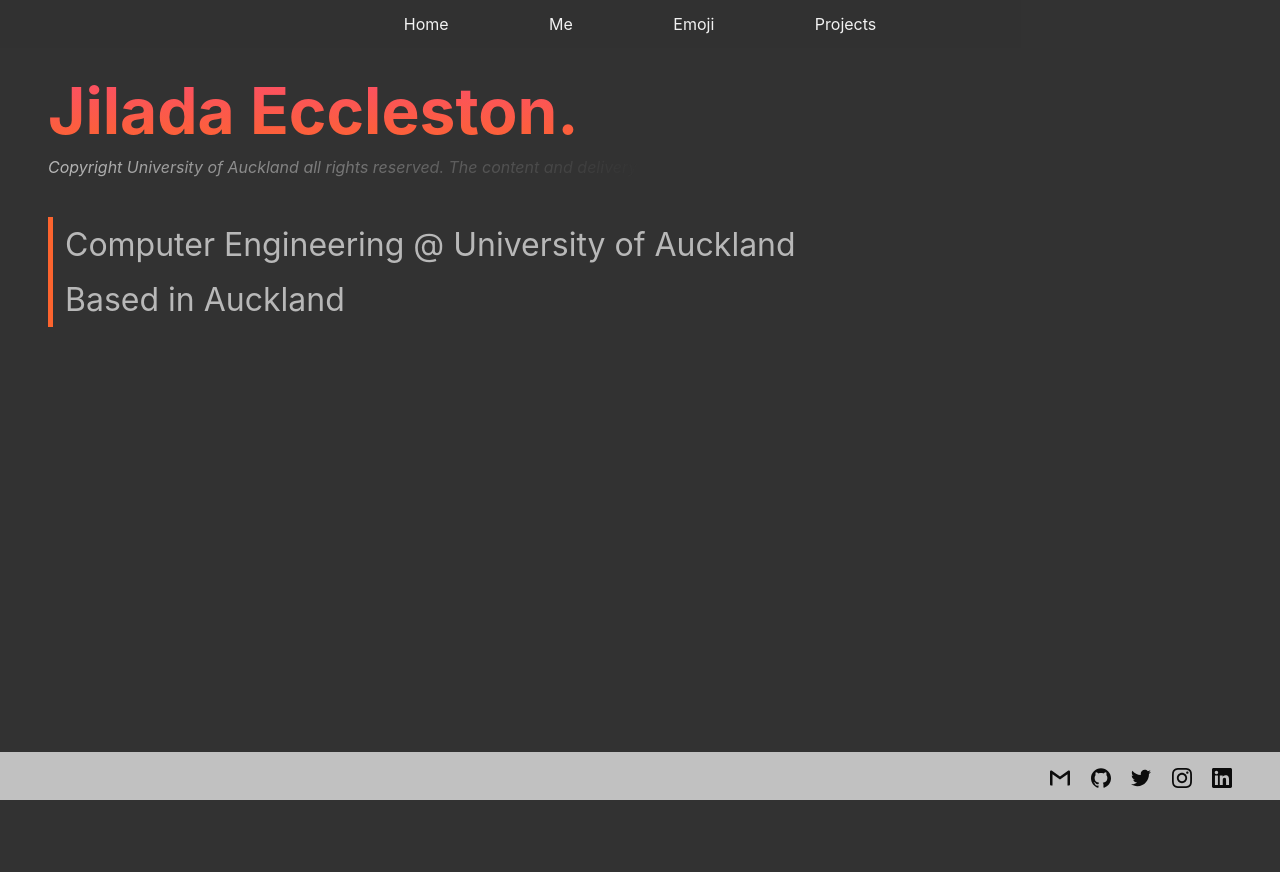
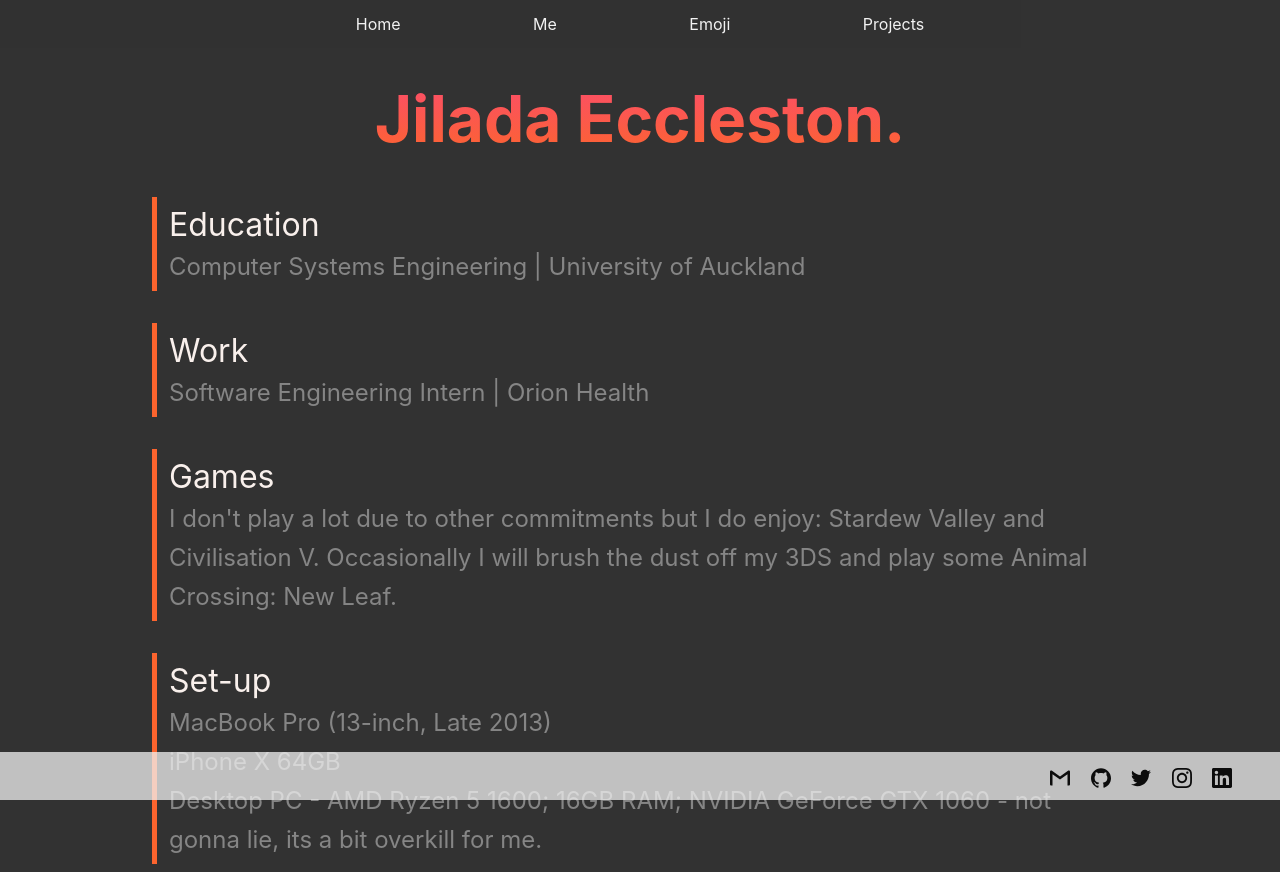
Before and after one commit to jilaada/jilaada.github.io, a plain HTML site: page me.html in a window 1280 px wide. Before the commit the page ends 800 px from the top, so only its background shows below. Drawn offline with Linux system fonts and the light colour scheme.

Commit message:
Added a dash of me into my website

```diff
--- a/me.html
+++ b/me.html
@@ -27,21 +27,41 @@
               <h1>
                 Jilada Eccleston.
               </h1>
-              <p class="copyright">
-                Copyright University of Auckland all rights reserved. The content and delivery
-              </p>
             </div>
             <div class="wrapper">
               <div class="box a">
-                <p class="large-font">
-                    Computer Engineering @ University of Auckland
-                </p>
-                <p class="large-font">
-                    Based in Auckland
+                <p class="left-text">
+                    Education </br>
+                    <span class="small-text">
+                      Computer Systems Engineering | University of Auckland
+                    </span>
                 </p>
               </div>
               <div class="box b">
-
+                <p class="left-text">
+                    Work </br>
+                    <span class="small-text">
+                      Software Engineering Intern | Orion Health
+                    </span>
+                </p>
+              </div>
+              <div class="box c">
+                <p class="left-text">
+                    Games </br>
+                    <span class="small-text">
+                      I don't play a lot due to other commitments but I do enjoy: Stardew Valley and Civilisation V. Occasionally I will brush the dust off my 3DS and play some Animal Crossing: New Leaf.
+                    </span>
+                </p>
+              </div>
+              <div class="box d">
+                <p class="left-text">
+                    Set-up </br>
+                    <span class="small-text">
+                      MacBook Pro (13-inch, Late 2013)</br>
+                      iPhone X 64GB</br>
+                      Desktop PC - AMD Ryzen 5 1600; 16GB RAM; NVIDIA GeForce GTX 1060 - not gonna lie, its a bit overkill for me.
+                    </span>
+                </p>
               </div>
           </div>
           </div>
--- a/static/me-style.css
+++ b/static/me-style.css
@@ -4,11 +4,11 @@ html, body {
 
 .title {
   color: #FB4D54;
-  text-align: left;
-  font-size: 2rem;
-  padding: 1rem;
-  padding-left: 3rem;
-  padding-right: 3rem;
+  text-align: center;
+  font-size: 200%;
+  padding: 1.5rem;
+  margin-left: 10%;
+  margin-right: 10%;
 }
 
 .title h1 {
@@ -23,13 +23,13 @@ html, body {
   grid-template-columns: 100%;
   background-color: #000000 none;
   color: #444;
-  margin: 0 1.5rem 3rem 1.5rem;
+  margin: 0 10% 3rem 10%;
 }
 
 .box {
   background-color: none;
   color: #B8B8B8;
-  padding: 1.5rem;
+  padding: 0.5rem 1.5rem;
   text-align: center;
 
 }
@@ -39,32 +39,25 @@ html, body {
   color: #B8B8B8;
 }
 
-.large-font {
+.left-text {
+  color: #F9F0EC;
   font-size: 2rem;
   border-left: 5px solid #FC642E;
   padding-left: 0.75rem;
-}
-
-h2 {
-  text-align: left;
-  margin: 0;
-  padding: 0 0 0.5rem 0;
 }
 
 p {
   margin: 0;
   padding: 0.5rem 0;
   text-align: left;
-
 }
 
-.copyright {
-  padding: 0;
-  font-size: 1rem;
-  font-style: italic;
-  background: linear-gradient(to right, #B8B8B8, rgb(50, 50, 50), rgb(50, 50, 50));
-  -webkit-background-clip: text;
-  -webkit-text-fill-color: transparent;
+.small-text {
+  color: #858585;
+  font-size: 1.5rem;
+  margin: 0;
+  padding: 0.5rem 0;
+  text-align: left;
 }
 
 .quote-text {
--- a/static/style.css
+++ b/static/style.css
@@ -99,8 +99,8 @@ a {
 }
 .nav li {
   display: inline-block;
-  font-size: 1rem;
-  padding: 0 3rem;
+  font-size: 100%;
+  padding: 0 5%;
   opacity: 1;
 }
 .nav a {
```
